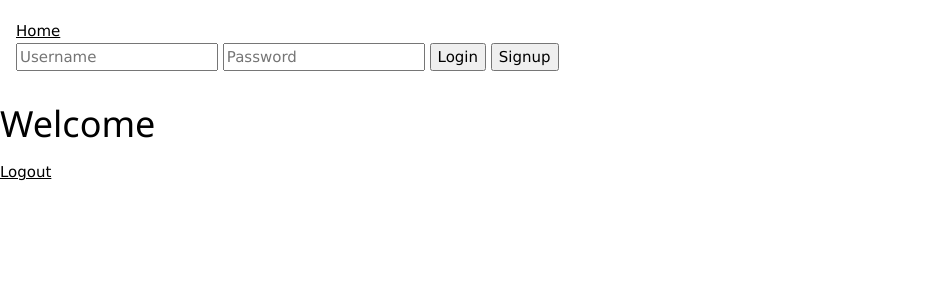
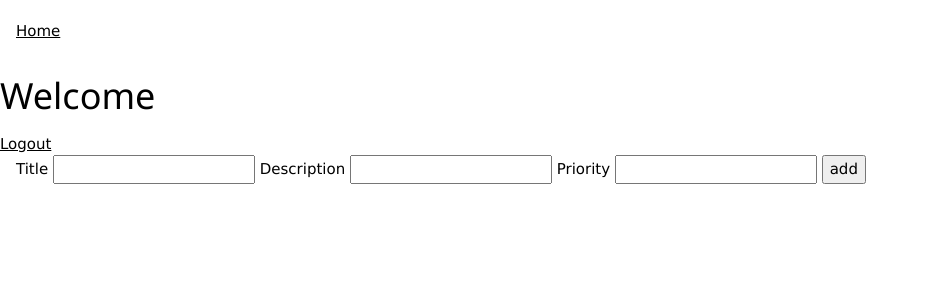
Before and after one commit to skonned/Focustrack, a Flask app: page /guest in a window 1280 px wide. Shown: the top 300 px of the page, without its empty margins (0-929 px from the left). Run offline with Flask 3, Linux system fonts and the light colour scheme.

Commit message:
Moved login features to only the homepage. Also made it so that there is an error message when someone tries to sign up with a pre-existing username.

```diff
--- a/app.py
+++ b/app.py
@@ -1,15 +1,11 @@
 # Flask
-from flask import Flask, render_template, request, redirect, flash, session, url_for
-from flask_login import LoginManager, UserMixin, login_user, login_required, logout_user, current_user
+from flask import Flask, render_template, request, redirect, session, url_for
 from werkzeug.security import generate_password_hash, check_password_hash
 # SQLAlchemy
 from flask_sqlalchemy import SQLAlchemy
 from sqlalchemy.orm import Mapped, mapped_column, relationship
 from sqlalchemy import Integer, String, DATETIME, ForeignKey, select
-
-
-def load_user(user_id):
-    return User.get(user_id)
+from datetime import datetime, timezone
 
 
 # intialise app
@@ -21,21 +17,20 @@ app.config["SQLALCHEMY_DATABASE_URI"] = "sqlite:///focustrack.db"
 app.config["SQLALCHEMY_TRACK_MODIFICATIONS"] = False
 db = SQLAlchemy(app)
 
-login_manager = LoginManager()
-login_manager.init_app(app)
 
-
-@login_manager.user_loader
 class Task(db.Model):
     __tablename__ = "tasks"
     id: Mapped[int] = mapped_column(primary_key=True)
     title: Mapped[str] = mapped_column(String)
     description: Mapped[str] = mapped_column(String)
-    progress: Mapped[int] = mapped_column(Integer)
+    progress: Mapped[int] = mapped_column(Integer, default=0)
     priority: Mapped[str] = mapped_column(String)
-    created_at: Mapped[DATETIME] = mapped_column(DATETIME)
-    due_date: Mapped[DATETIME] = mapped_column(DATETIME)
+    created_at: Mapped[DATETIME] = mapped_column(DATETIME, default=lambda: datetime.now(timezone.utc))
+    due_date: Mapped[DATETIME] = mapped_column(DATETIME, nullable=True)
     sessions: Mapped[list["Session"]] = relationship(back_populates="task")
+    # Foreign Key
+    user_id: Mapped[int | None] = mapped_column(ForeignKey("users.id"), nullable=True)
+    user: Mapped["User | None"] = relationship(back_populates="tasks")
 
 
 class Session(db.Model):
@@ -54,6 +49,7 @@ class User(db.Model):
     id: Mapped[int] = mapped_column(primary_key=True)
     username: Mapped[str] = mapped_column(String, nullable=False)
     password_hash: Mapped[str] = mapped_column(String, nullable=False)
+    tasks: Mapped[list["Task"]] = relationship(back_populates="user")
 
     def set_password(self, password):
         # hash the password
@@ -86,6 +82,7 @@ def add_task():
         title=request.form["title"],
         description=request.form["description"],
         priority=request.form["priority"],
+        user_id=session.get("user_id")
     )
 
     db.session.add(task)
@@ -127,13 +124,14 @@ def signup():
     # check if user is already in the database
     user = User.query.filter_by(username=username).first()
     if user:  # if user is true, render home page and give error message
-        return render_template("home.html", error="There is already a user with this name.")
+        return render_template("home.html", error="There is already someone with this username.")
     else:  # if the user doesn't already exist:
         new_user = User(username=username)
         new_user.set_password(password)
         db.session.add(new_user)  # adds new user to the database
         db.session.commit()  # commits new user to the database
         session["username"] = username
+        session["user_id"] = new_user.id
         return redirect(url_for("dashboard"))
 
 
@@ -148,6 +146,7 @@ def login():
     user = User.query.filter_by(username=username).first()
     if user and user.check_password(password):
         session["username"] = username
+        session["user_id"] = user.id
         return redirect(url_for("dashboard"))
 
     # Otherwise show homepage because denied
@@ -159,7 +158,8 @@ def login():
 @app.route("/dashboard")
 def dashboard():
     if "username" in session:
-        return render_template("dashboard.html", username=session["username"])
+        tasks = db.session.execute(select(Task)).scalars().all()
+        return render_template("dashboard.html", username=session["username"], tasks=tasks)
     return redirect(url_for("home"))  # if not logged in, return to home page
 
 
--- a/templates/base.html
+++ b/templates/base.html
@@ -11,20 +11,6 @@
     <header class="site-header">
         <div class="w3-container w3-margin-bottom">
             <a href="/" class="header-logo">Home</a>
-            <form id="auth-form" method="post">
-                <input
-                    type="text"
-                    name="username"
-                    placeholder="Username"
-                >
-                <input
-                    type="text"
-                    name="password"
-                    placeholder="Password"
-                >
-                <input type="submit" value="Login" formaction="/login"> <!-- If user clicks login, use the login route -->
-                <input type="submit" value="Signup" formaction="/signup"> <!-- If user clicks signup, use the signup route -->
-            </form>
         </div>
     <main>
         {% block content %}{% endblock %}
--- a/templates/dashboard.html
+++ b/templates/dashboard.html
@@ -6,4 +6,27 @@
     <h1>Welcome {{username}}</h1>
     <a href="/logout" class="logout-button">Logout</a>
 </div>
+
+<form class="w3-container" action="/add_task" method="POST">
+    <label for="title">Title</label>
+    <input type="text" name="title">
+    <label for="description">Description</label>
+    <input type="text" name="description">
+    <label for="priority">Priority</label>
+    <input type="text" name="priority">
+    <input type="submit" value="add">
+</form>
+
+<div class="task-container">
+{% for task in tasks %}
+<div class="w3-button w3-round w3-border w3-border-blue">
+    <a href="/task/{{ task.id }}">
+    <p> Title: {{ task.title }} | Description: {{ task.description }} | Priority: {{ task.priority }}</p>
+    </a>
+    <form action="/delete/{{ task.id }}" method="POST" onsubmit="return confirm('Are you sure you want to delete this task?');">
+        <input type="submit" value="delete">
+    </form>
+</div>
+{% endfor %}
+</div>
 {% endblock %}
```
Also changed, not shown: templates/home.html (+16 -20 lines), instance/focustrack.db.
